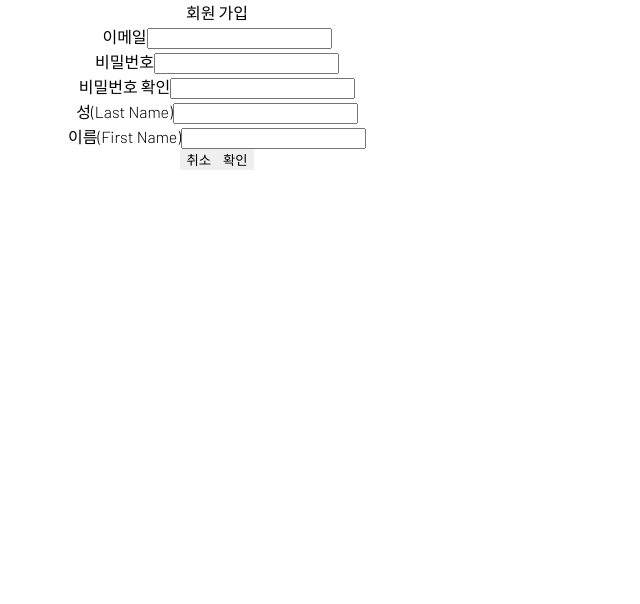
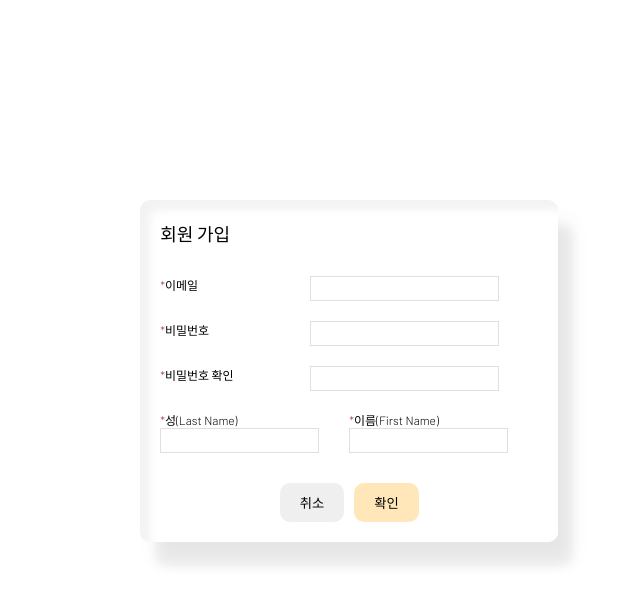
Before and after one commit to yeonnnee/geocoding, an Angular app: page /register in a window 1280 px wide. Shown: the top 604 px of the page, without its empty margins (423-1063 px from the left). Built offline with nearby package versions, Linux system fonts and the light colour scheme.

Commit message:
회원가입 스타일 적용

```diff
--- a/src/components/register/register.component.html
+++ b/src/components/register/register.component.html
@@ -3,33 +3,37 @@
 
   <form class="login-form" [formGroup]="registerForm">
     <div class="form-input">
-      <label for="email">이메일</label>
+      <label for="email"><span>*</span>이메일</label>
       <input id="email" (errorRender)="errorRender($event)" type="email" autocomplete formControlName="email">
       <p *ngIf="(registerForm.get('email')?.dirty || registerForm.get('email')?.touched) && registerForm.get('email')?.invalid">이메일을 확인해 주세요.</p>
     </div>
+
     <div class="form-input">
-      <label for="password">비밀번호</label>
+      <label for="password"><span>*</span>비밀번호</label>
       <input id="password" type="password" autocomplete formControlName="password">
       <p *ngIf="(registerForm.get('password')?.dirty || registerForm.get('password')?.touched) && registerForm.get('password')?.invalid">비밀번호를 확인해 주세요.</p>
     </div>
     <div class="form-input">
-      <label for="password-confirm">비밀번호 확인</label>
+      <label for="password-confirm"><span>*</span>비밀번호 확인</label>
       <input id="password-confirm" type="password-confirm" autocomplete formControlName="confirmPw">
       <p *ngIf="(registerForm.get('confirmPw')?.dirty || registerForm.get('confirmPw')?.touched) && registerForm.get('confirmPw')?.invalid">비밀번호를 확인해 주세요.</p>
+    </div>
+    <div class="form-input name-form">
+      <div class="name-input last-name-input">
+        <label for="last-name"><span>*</span>성(Last Name)</label>
+        <input id="last-name" type="text" formControlName="lastNm">
+        <p *ngIf="(registerForm.get('lastNm')?.dirty || registerForm.get('lastNm')?.touched ) && registerForm.get('lastNm')?.invalid">
+          이름을 확인해 주세요.
+        </p>
+      </div>
+      <div class="name-input first-name-input">
+        <label for="first-name"><span>*</span>이름(First Name)</label>
+        <input id="first-name" type="text" formControlName="firstNm">
+        <p *ngIf="(registerForm.get('firstNm')?.dirty || registerForm.get('firstNm')?.touched) && registerForm.get('firstNm')?.invalid">
+          이름을 확인해 주세요.
+        </p>
+      </div>
 
-    </div>
-    <div calss="form-input">
-      <div class="name-input">
-        <label for="last-name">성(Last Name)</label>
-        <input id="last-name" type="text" formControlName="lastNm">
-      </div>
-      <div class="name-input">
-        <label for="first-name">이름(First Name)</label>
-        <input id="first-name" type="text" formControlName="firstNm">
-      </div>
-      <p *ngIf="(registerForm.get('lastNm')?.dirty || registerForm.get('lastNm')?.touched ||registerForm.get('firstNm')?.dirty || registerForm.get('firstNm')?.touched  ) && (registerForm.get('lastNm')?.invalid || registerForm.get('firstNm')?.invalid)">
-        이름을 확인해 주세요.
-      </p>
     </div>
   </form>
 
--- a/src/components/register/register.component.scss
+++ b/src/components/register/register.component.scss
@@ -1,5 +1,105 @@
 .register {
-  width: 100%;
-  height: 100%;
-  text-align: center;
+  padding: 20px;
+  position: absolute;
+  top: 25%;
+  left: 44%;
+  font-size: 12px;
+  box-shadow: inset 10px 10px 10px rgba(0,0,0,0.05),
+  15px 25px 10px rgba(0,0,0,0.05),
+  15px 20px 20px rgba(0,0,0,0.05),
+  inset -10px -10px 15px rgba(255,255,255,0.9);
+  border-radius: 10px;
+
+  h1 {
+    font-size: 18px;
+  }
+
+  form {
+    margin: 30px 0;
+
+    .form-input {
+      display: flex;
+      position: relative;
+      margin: 0 0 20px;
+
+      &:last-child {
+        margin: 0;
+      }
+
+      label {
+        width: 150px;
+        span {
+          color: rgb(161, 48, 48);
+        }
+      }
+
+      input {
+        border:1px solid #e0dfdf;
+        padding: 4px 5px;
+
+        &:focus, &:hover {
+          border:1px solid orange;
+          transition: all 0.5s ease;
+        }
+      }
+
+      p {
+        position: absolute;
+        left: 42%;
+        top: 24px;
+        color: rgb(161, 48, 48);
+      }
+
+      .name-input {
+        width: 50%;
+
+        label {
+          display: block;
+        }
+
+        input {
+          width: 84%;
+        }
+
+        p {
+          position: absolute;
+          top: 40px;
+          color: rgb(161, 48, 48);
+        }
+
+        &.last-name-input {
+          p {
+            left: 0;
+          }
+        }
+
+        &.first-name-input {
+          p {
+            left: 50%;
+          }
+        }
+      }
+    }
+  }
+
+  .btns {
+    text-align: center;
+
+    button {
+      padding: 10px 20px;
+      border-radius: 10px;
+      // box-shadow: 2px 2px 1px #353434, -1px -1px 0 #000;
+
+      // &:hover, &:focus {
+      //   box-shadow: 1px 1px 0px #353434, -2px -2px 1px #000;
+      // }
+
+      &:last-child {
+        margin: 0 0 0 10px;
+        background-color: rgba(255, 166, 0, 0.274);
+
+      }
+    }
+  }
+
 }
```
